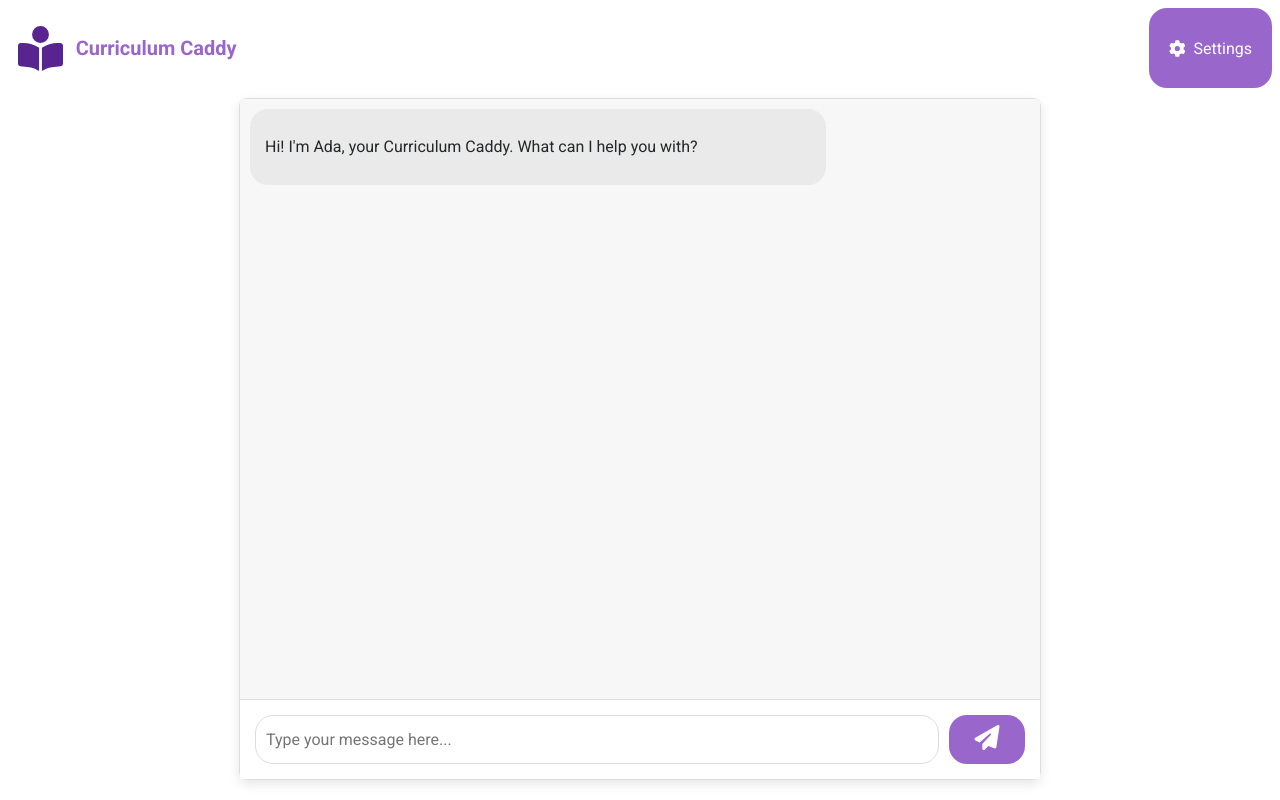
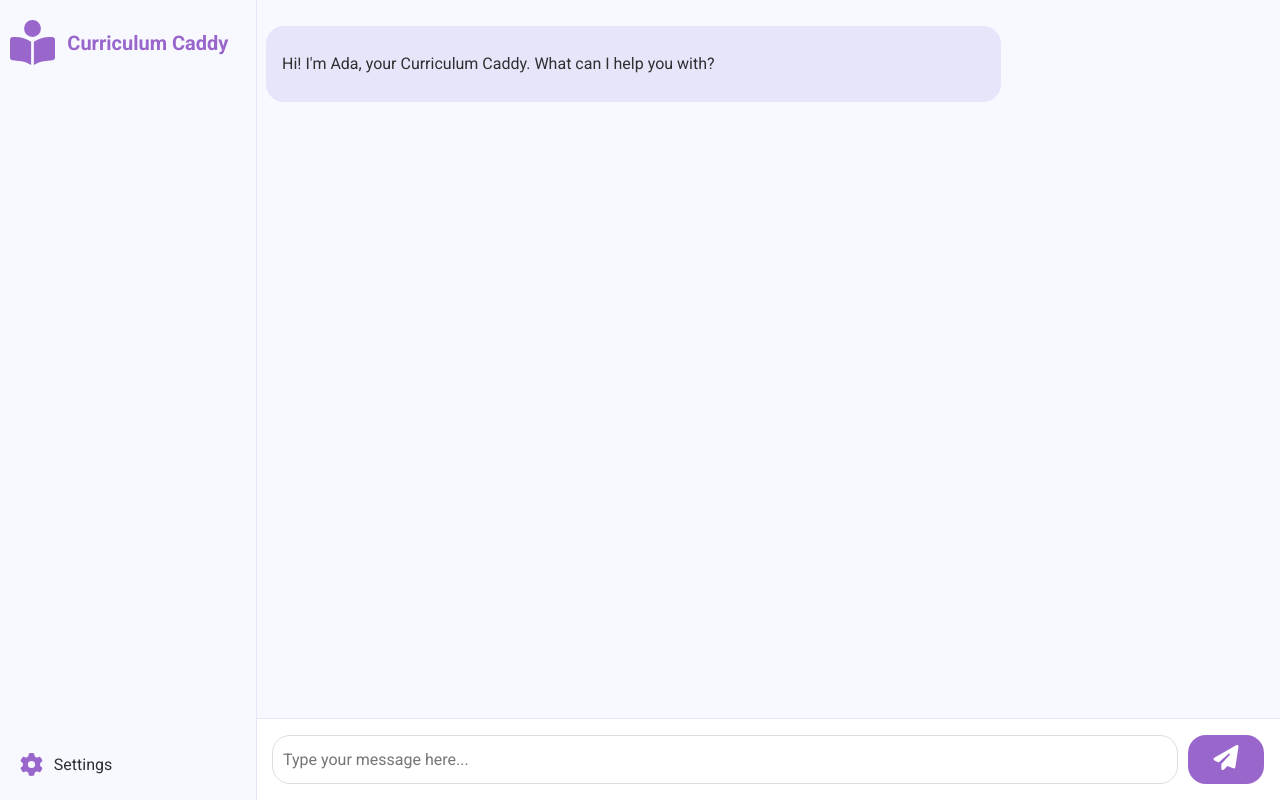
Before and after one commit to gabbirenee/curriculum-caddy, a React (Create React App) app: page / in a window 1280 px wide. Built offline with nearby package versions, Linux system fonts and the light colour scheme.

Commit message:
UI Updates

```diff
--- a/src/Components/ToolBar.js
+++ b/src/Components/ToolBar.js
@@ -19,7 +19,7 @@ function ToolBar () {
         Curriculum Caddy
       </div>
       <button className="settings-button" onClick={handleClick}>
-          <svg xmlns="http://www.w3.org/2000/svg" height="25" width="25" viewBox="0 0 512 512">
+          <svg xmlns="http://www.w3.org/2000/svg" height="23" width="23" viewBox="0 0 512 512">
           {/* Font Awesome Free 6.6.0 by @fontawesome - https://fontawesome.com License - https://fontawesome.com/license/free Copyright 2024 Fonticons, Inc */}
             <path className='settings-icon' d="M495.9 166.6c3.2 8.7 .5 18.4-6.4 24.6l-43.3 39.4c1.1 8.3 1.7 16.8 1.7 25.4s-.6 17.1-1.7 25.4l43.3 39.4c6.9 6.2 9.6 15.9 6.4 24.6c-4.4 11.9-9.7 23.3-15.8 34.3l-4.7 8.1c-6.6 11-14 21.4-22.1 31.2c-5.9 7.2-15.7 9.6-24.5 6.8l-55.7-17.7c-13.4 10.3-28.2 18.9-44 25.4l-12.5 57.1c-2 9.1-9 16.3-18.2 17.8c-13.8 2.3-28 3.5-42.5 3.5s-28.7-1.2-42.5-3.5c-9.2-1.5-16.2-8.7-18.2-17.8l-12.5-57.1c-15.8-6.5-30.6-15.1-44-25.4L83.1 425.9c-8.8 2.8-18.6 .3-24.5-6.8c-8.1-9.8-15.5-20.2-22.1-31.2l-4.7-8.1c-6.1-11-11.4-22.4-15.8-34.3c-3.2-8.7-.5-18.4 6.4-24.6l43.3-39.4C64.6 273.1 64 264.6 64 256s.6-17.1 1.7-25.4L22.4 191.2c-6.9-6.2-9.6-15.9-6.4-24.6c4.4-11.9 9.7-23.3 15.8-34.3l4.7-8.1c6.6-11 14-21.4 22.1-31.2c5.9-7.2 15.7-9.6 24.5-6.8l55.7 17.7c13.4-10.3 28.2-18.9 44-25.4l12.5-57.1c2-9.1 9-16.3 18.2-17.8C227.3 1.2 241.5 0 256 0s28.7 1.2 42.5 3.5c9.2 1.5 16.2 8.7 18.2 17.8l12.5 57.1c15.8 6.5 30.6 15.1 44 25.4l55.7-17.7c8.8-2.8 18.6-.3 24.5 6.8c8.1 9.8 15.5 20.2 22.1 31.2l4.7 8.1c6.1 11 11.4 22.4 15.8 34.3zM256 336a80 80 0 1 0 0-160 80 80 0 1 0 0 160z"/>
           </svg>
--- a/src/Styles/Conversation.css
+++ b/src/Styles/Conversation.css
@@ -1,69 +1,108 @@
+body {
+  margin: 0;
+  padding: 0;
+}
+
 .conversation {
   /* BRAND COLOR PALLETTE */
+  --bg-white: #f8f8ff;
+  --bg-white-hover: #e2e2e6;
+  --bg-smoke: #f5f5f5;
+  --bg-smoke-hover: #e3e1e1;
   --background-color: #f7f9f9ff;
+
   --accent1: #99c2bcff;
   --accent2: #9966ccff;
   --accent2-hover: #582490;
   --accent-lavender: #e6e6faff;
-  --text-gray: #242728;
+  --text-gray: #2d3031;
   --text-white: #fff;
+
+  /* Conversation stylings */
+  display: flex;
+  flex-direction: row-reverse;
+  height: 100vh;
+  background-color: #f7f7f7;
 }
 
 /* APP STYLINGS */
 .logo {
   display: flex;
   align-items: center;
-  margin-left: 10px;
-  width: 20%;
-  font-size: 20px;
+  margin: 0 0 1.875rem 0.625rem;
+  font-size: 1.25rem;
   font-weight: bold;
   color: var(--accent2);
 }
 
 .logo svg {
   margin-right: 5%;
-  fill: var(--accent2-hover);
+  fill: var(--accent2);
 }
 
 
 /* TOOL BAR STYLINGS */
 .tool-bar{
-  display: flex;
+  /* display: flex;
   flex-direction: row;
   justify-content: space-between;
   height: 10vh;
-  margin-bottom: 10px;
+  margin-bottom: 0.625rem; */
+
+  display: flex;
+  flex-direction: column;
+  justify-content: space-between;
+  /* align-items: center; */
+  padding: 1.25rem 0 0 0;
+  width: 20%;
+  height: 100vh;
+  border-right: 0.1rem solid var(--accent-lavender);
+  background-color: var(--bg-white);
+  /* box-shadow: 2px 0 5px rgba(0, 0, 0, 0.1); */
+  position: fixed;
+  left: 0;
+  top: 0;
 }
 
 .settings-button {
   display: flex;
   align-items: center;
-  margin-left: 10px;
-  padding: 10px 20px;
-  background-color: var(--accent2);
-  color: var(--text-white);
+  margin: 0 0 1.75rem;
+  /* margin-bottom: 0.625rem; */
+  height: 7vh;
+  padding: 0.625rem 1.25rem;
+  background-color: var(--bg-white);
+  /* color: var(--text-white); */
+  color: var(--text-gray);
+  /* font-weight: bold; */
   border: none;
-  border-radius: 18px;
+  /* border-radius: 1.125rem; */
   cursor: pointer;
-  font-size: 16px;
+  font-size: 1em;
   transition: background-color 0.3s;
 }
 
 .settings-button svg {
-  margin-right: 10%;
+  margin-right: 5%;
 }
 
 .settings-button:hover {
-  background-color: var(--accent2-hover);
-  color: #2d1e3c;
+  background-color: var(--bg-white-hover);
+  /* background-color: var(--accent2-hover); */
+  /* color: #2d1e3c; */
+  /* color: var(--accent-lavender); */
+  /* color: var(--accent2-hover); */
 }
 
 .settings-icon {
-  fill: var(--text-white);
+  /* fill: var(--text-white); */
+  fill: var(--accent2);
 }
 
 .settings-button:hover .settings-icon{
-  fill: #2d1e3c;
+  /* fill: #2d1e3c; */
+  /* fill: var(--accent-lavender); */
+  /* fill: var(--accent2-hover); */
 }
 
 /* CHAT WINDOW SETTINGS */
@@ -71,27 +110,28 @@
   display: flex;
   flex-direction: column;
   justify-content: space-between;
-  width: 100%;
-  height: 85vh;
-  max-width: 800px;
-  margin: 0 auto;
-  border: 1px solid #ddd;
-  border-radius: 8px;
-  box-shadow: 0 4px 12px rgba(0, 0, 0, 0.1);
+  width: 80%;
+  height: 100vh;
+  background-color: var(--bg-white);
+  /* max-width: 800px; */
+  /* margin: 0 auto; */
+  /* border: 1px solid #ddd;
+  border-radius: 8px; */
+  /* box-shadow: 0 4px 12px rgba(0, 0, 0, 0.1); */
 }
 
 .chat-window {
   flex-grow: 1;
-  padding: 10px;
+  padding: 0.625rem;
   overflow-y: auto;
-  background-color: #f7f7f7;
+  margin-top: 1em;
 }
 
 .chat-message-user, .chat-message-bot {
-  padding: 10px 15px;
-  margin-bottom: 10px;
+  padding: 0.625rem 1rem;
+  margin-bottom: 0.625rem;
   max-width: 70%;
-  border-radius: 18px;
+  border-radius: 1.125rem;
   line-height: 1.5;
 }
 
@@ -103,42 +143,44 @@
 }
 
 .chat-message-bot {
-  background-color: #eaeaea;
+  /* background-color: #eaeaea; */
+  background-color: var(--accent-lavender);
   color: var(--text-gray);
   margin-right: auto;
 }
 
 .chat-input-container {
   display: flex;
-  padding: 15px;
-  border-top: 1px solid #ddd;
+  padding: 1rem;
+  border-top: 1px solid var(--accent-lavender);
   background-color: var(--text-white);
 }
 
 .chat-input {
   flex-grow: 1;
-  padding: 10px;
+  padding: 0.625rem;
   border: 1px solid #ddd;
-  border-radius: 18px;
+  border-radius: 1.125rem;
   outline: none;
-  font-size: 16px;
+  font-size: 1em;
 }
 
 .send-button {
-  margin-left: 10px;
-  padding: 10px 20px;
+  margin-left: 0.625rem;
+  padding: 0.625rem 1.25rem;
   background-color: var(--accent2);
   color: var(--text-white);
   border: none;
-  border-radius: 18px;
+  border-radius: 1.125rem;
   cursor: pointer;
-  font-size: 16px;
+  font-size: 1em;
   transition: background-color 0.3s;
 }
 
 .send-button:hover {
   background-color: var(--accent2-hover);
-  color: #2d1e3c;
+  /* color: #2d1e3c; */
+  color: var(--accent-lavender);
 }
 
 .airplane{
@@ -146,7 +188,8 @@
 }
 
 .send-button:hover .airplane {
-  fill: #2d1e3c;
+  /* fill: #2d1e3c; */
+  fill: var(--accent-lavender);
 }
 
 .loading-indicator {
```
